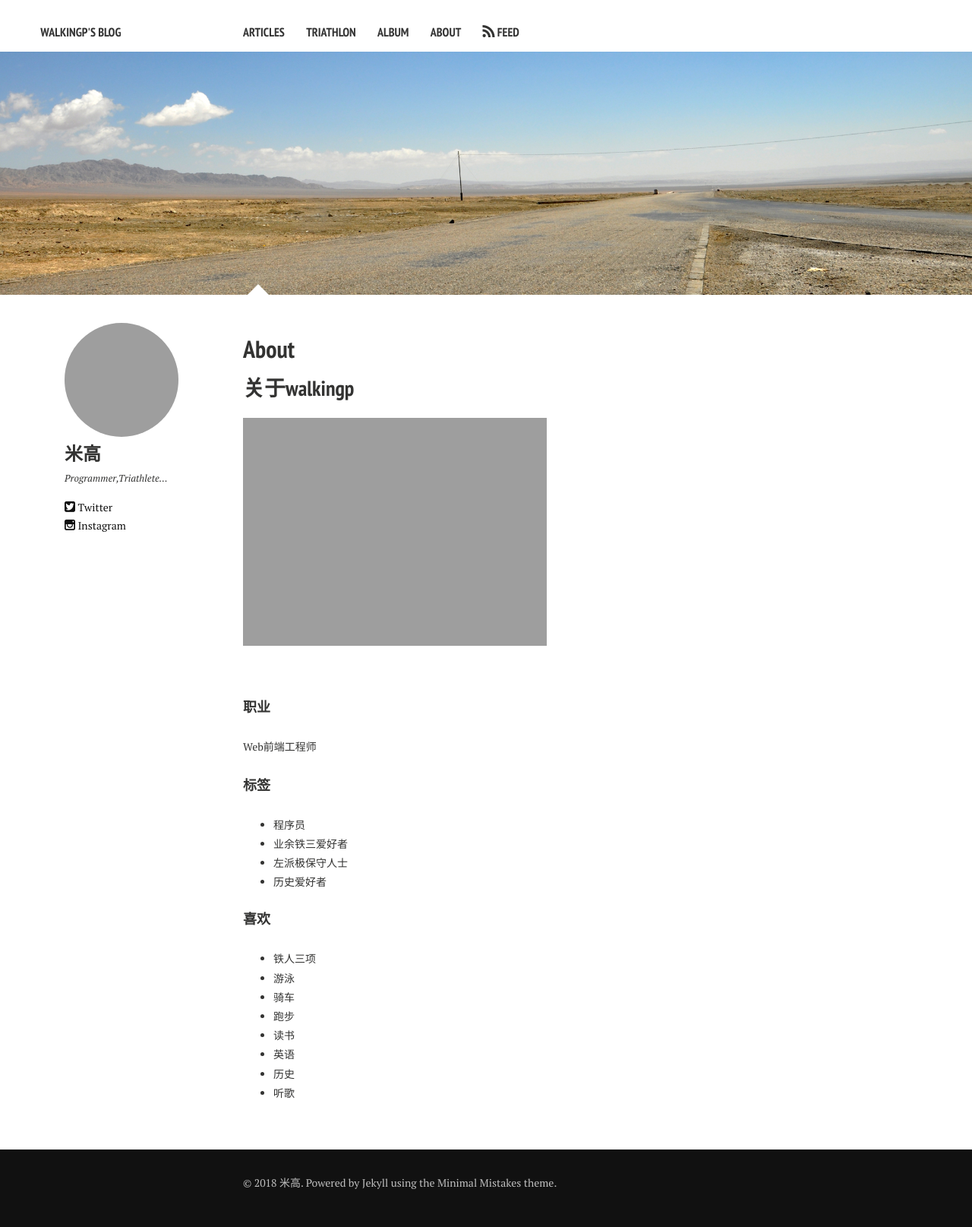
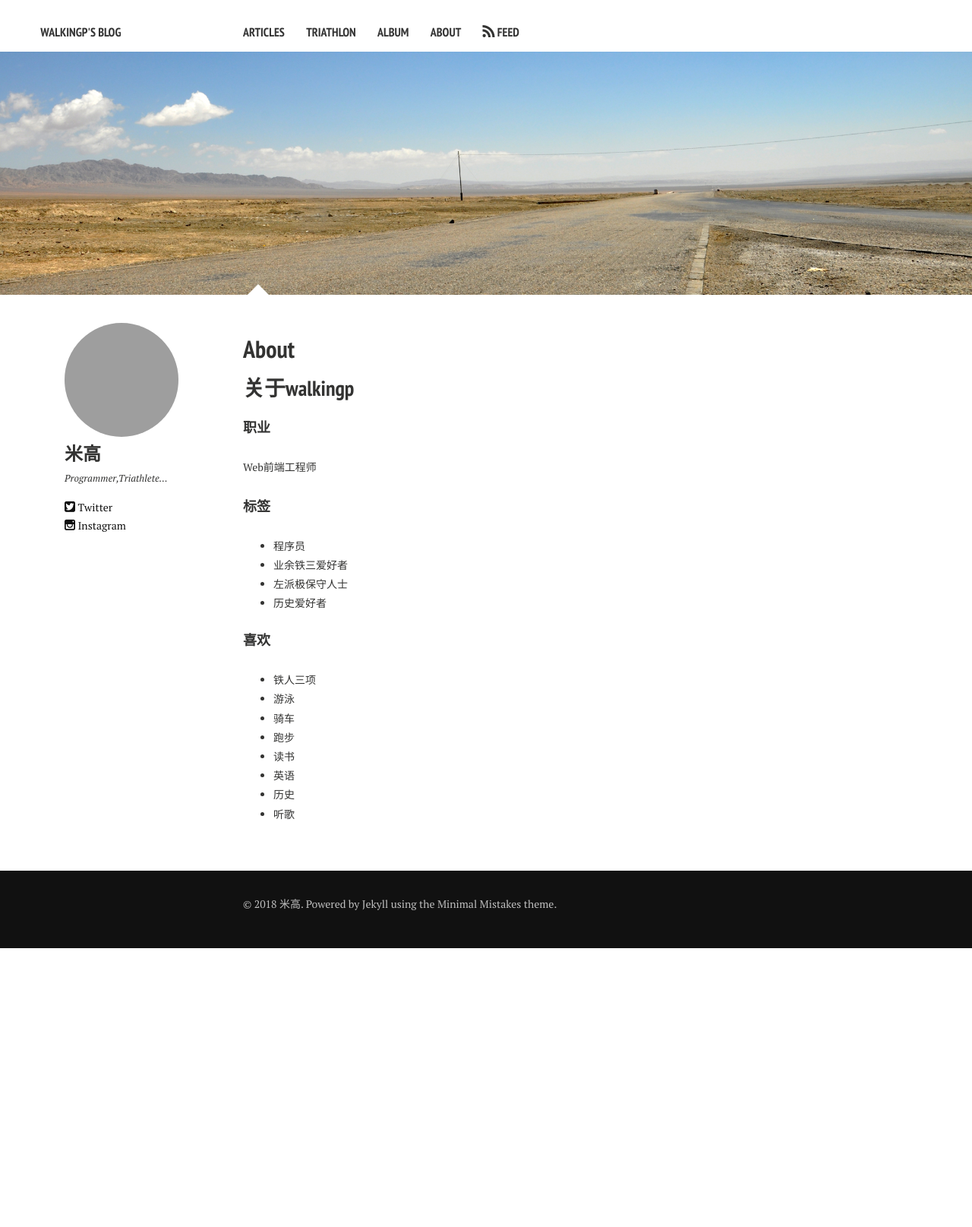
Before and after one commit to walkingp/Jykelly_blog, a Jekyll site: the page built from about.md, in a window 1280 px wide. Shown: the whole page at 76% size. Built offline with Jekyll 4.4.1, drawn with Linux system fonts in a browser that asks for light colours; nearby versions of some CDN libraries; after the commit the page ends 1248 px from its top, so only the background shows below that.

Commit message:
Update about.md

```diff
--- a/about.md
+++ b/about.md
@@ -10,8 +10,6 @@ image:
 ---
 <h2>关于walkingp</h2>
 
-<p><img src="http://walkingp.com/assets/images/walkingp.jpg" alt="" /></p>
-<br />
 
 
 #### 职业
```
